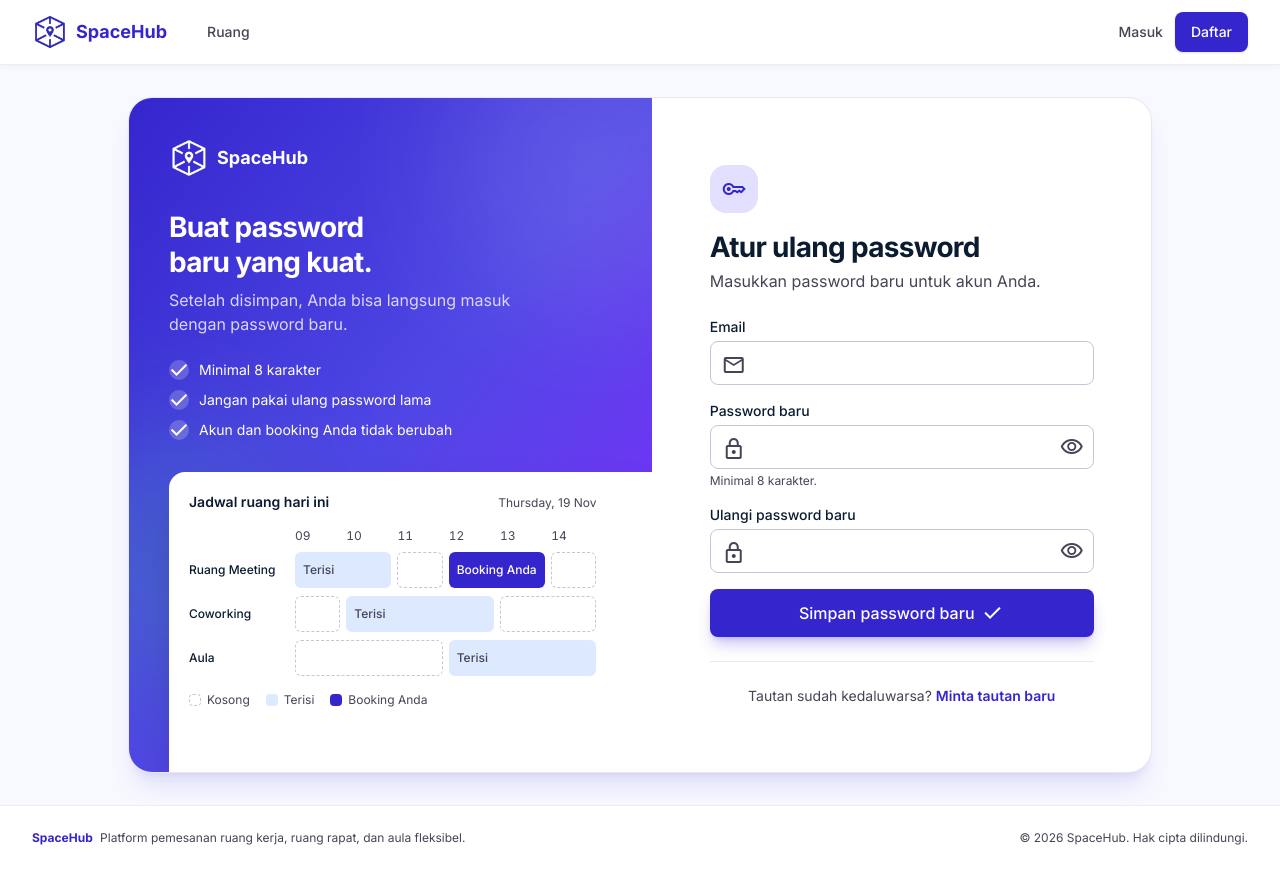
After one commit to nbyhq/spacehub, a Laravel app: page /reset-password/1 in a window 1280 px wide. The commit adds this page. Run offline with Laravel 12, Linux system fonts and the light colour scheme; style sheets or scripts are compiled from the project's sources.

Commit message:
menambah fitur lupa password

```diff
--- /dev/null
+++ b/app/Http/Controllers/PasswordResetController.php
@@ -0,0 +1,58 @@
+<?php
+
+namespace App\Http\Controllers;
+
+use App\Models\User;
+use Illuminate\Auth\Events\PasswordReset;
+use Illuminate\Http\Request;
+use Illuminate\Support\Facades\Password;
+use Illuminate\Support\Str;
+
+class PasswordResetController extends Controller
+{
+    public function showForgot()
+    {
+        return view('auth.forgot-password');
+    }
+
+    public function sendLink(Request $request)
+    {
+        $request->validate(['email' => ['required', 'email']]);
+
+        Password::sendResetLink($request->only('email'));
+
+        // Jawaban sama untuk email terdaftar maupun tidak, supaya daftar akun tidak bisa ditebak.
+        return back()->with('success', 'Jika email itu terdaftar, tautan untuk mengatur ulang password sudah dikirim. Cek kotak masuk dan folder spam.');
+    }
+
+    public function showReset(Request $request, string $token)
+    {
+        return view('auth.reset-password', ['token' => $token, 'email' => $request->query('email')]);
+    }
+
+    public function reset(Request $request)
+    {
+        $data = $request->validate([
+            'token' => ['required'],
+            'email' => ['required', 'email'],
+            'password' => ['required', 'string', 'min:8', 'confirmed'],
+        ]);
+
+        $status = Password::reset($data, function (User $user, string $password) {
+            $user->forceFill([
+                'password' => $password,
+                'remember_token' => Str::random(60),
+            ])->save();
+
+            event(new PasswordReset($user));
+        });
+
+        if ($status === Password::PasswordReset) {
+            return redirect()->route('login')->with('success', 'Password berhasil diubah. Silakan masuk dengan password baru.');
+        }
+
+        return back()
+            ->withInput($request->only('email'))
+            ->withErrors(['email' => 'Tautan reset tidak valid atau sudah kedaluwarsa. Minta tautan baru.']);
+    }
+}
--- a/app/Providers/AppServiceProvider.php
+++ b/app/Providers/AppServiceProvider.php
@@ -3,6 +3,8 @@
 namespace App\Providers;
 
 use App\Models\User;
+use Illuminate\Auth\Notifications\ResetPassword;
+use Illuminate\Notifications\Messages\MailMessage;
 use Illuminate\Support\Facades\Gate;
 use Illuminate\Pagination\Paginator;
 use Illuminate\Support\ServiceProvider;
@@ -18,5 +20,23 @@ class AppServiceProvider extends ServiceProvider
     {
         Paginator::defaultView('vendor.pagination.spacehub');
         Gate::define('admin', fn (User $user) => $user->role === 'admin');
+
+        // Email reset password berbahasa Indonesia.
+        ResetPassword::toMailUsing(function (object $notifiable, string $token) {
+            $url = url(route('password.reset', [
+                'token' => $token,
+                'email' => $notifiable->getEmailForPasswordReset(),
+            ], false));
+            $minutes = config('auth.passwords.'.config('auth.defaults.passwords').'.expire');
+
+            return (new MailMessage)
+                ->subject('Atur ulang password SpaceHub')
+                ->greeting('Halo, '.$notifiable->name)
+                ->line('Kami menerima permintaan untuk mengatur ulang password akun SpaceHub Anda.')
+                ->action('Atur ulang password', $url)
+                ->line("Tautan ini berlaku selama {$minutes} menit.")
+                ->line('Jika Anda tidak merasa memintanya, abaikan email ini. Password Anda tidak akan berubah.')
+                ->salutation('Terima kasih, SpaceHub');
+        });
     }
 }
--- /dev/null
+++ b/resources/views/auth/reset-password.blade.php
@@ -0,0 +1,64 @@
+@extends('layouts.app')
+
+@section('title', 'Atur Ulang Password - SpaceHub')
+
+@section('content')
+    <div class="card mx-auto grid max-w-5xl overflow-hidden rounded-3xl shadow-xl shadow-primary/10 lg:min-h-[32rem] lg:grid-cols-[1.05fr_1fr]">
+        @include('partials.auth-board', [
+            'title' => 'Buat password baru yang kuat.',
+            'text' => 'Setelah disimpan, Anda bisa langsung masuk dengan password baru.',
+            'points' => [
+                'Minimal 8 karakter',
+                'Jangan pakai ulang password lama',
+                'Akun dan booking Anda tidak berubah',
+            ],
+        ])
+
+        <div class="flex flex-col justify-center p-6 sm:p-10">
+            <div class="mx-auto w-full max-w-sm">
+                <a href="{{ route('home') }}" class="mb-space-lg flex w-fit items-center gap-2 text-title-card font-bold text-primary lg:hidden">
+                    <img src="{{ asset('images/logo.png') }}" alt="" class="size-9 shrink-0">
+                    SpaceHub
+                </a>
+
+                <span class="flex size-12 items-center justify-center rounded-2xl bg-primary-fixed text-primary">
+                    <span class="material-symbols-outlined text-[26px]">key</span>
+                </span>
+                <h1 class="mt-space-md text-headline-lg font-bold tracking-tight">Atur ulang password</h1>
+                <p class="mb-space-lg mt-1 text-body-lg text-on-surface-variant">Masukkan password baru untuk akun Anda.</p>
+
+                <form method="POST" action="{{ route('password.store') }}" class="space-y-4">
+                    @csrf
+                    <input type="hidden" name="token" value="{{ $token }}">
+
+                    <div>
+                        <label class="label" for="email">Email</label>
+                        <div class="relative">
+                            <span class="material-symbols-outlined pointer-events-none absolute left-3 top-3 text-[20px] text-on-surface-variant">mail</span>
+                            <input id="email" type="email" name="email" value="{{ old('email', $email) }}" required autocomplete="email"
+                                   class="input h-11 pl-10 text-base sm:text-body-md">
+                        </div>
+                        @error('email')<p class="field-error">{{ $message }}</p>@enderror
+                    </div>
+
+                    @include('partials.password-field', [
+                        'id' => 'password', 'name' => 'password', 'label' => 'Password baru', 'autocomplete' => 'new-password',
+                        'hint' => 'Minimal 8 karakter.',
+                    ])
+                    @include('partials.password-field', [
+                        'id' => 'password_confirmation', 'name' => 'password_confirmation', 'label' => 'Ulangi password baru', 'autocomplete' => 'new-password',
+                    ])
+
+                    <button class="btn-primary h-12 w-full text-body-lg shadow-lg shadow-primary/25">
+                        Simpan password baru <span class="material-symbols-outlined text-[20px]">check</span>
+                    </button>
+                </form>
+
+                <p class="mt-space-lg border-t border-outline-variant/40 pt-space-lg text-center text-body-md text-on-surface-variant">
+                    Tautan sudah kedaluwarsa?
+                    <a href="{{ route('password.request') }}" class="font-semibold text-primary hover:underline">Minta tautan baru</a>
+                </p>
+            </div>
+        </div>
+    </div>
+@endsection
--- a/routes/web.php
+++ b/routes/web.php
@@ -8,6 +8,7 @@ use App\Http\Controllers\Admin\UserController as AdminUserController;
 use App\Http\Controllers\AuthController;
 use App\Http\Controllers\BookingController;
 use App\Http\Controllers\HomeController;
+use App\Http\Controllers\PasswordResetController;
 use App\Http\Controllers\ProfileController;
 use App\Http\Controllers\SpaceController;
 use Illuminate\Support\Facades\Route;
@@ -22,6 +23,11 @@ Route::middleware('guest')->group(function () {
     Route::post('/login', [AuthController::class, 'login']);
     Route::get('/register', [AuthController::class, 'showRegister'])->name('register');
     Route::post('/register', [AuthController::class, 'register']);
+
+    Route::get('/forgot-password', [PasswordResetController::class, 'showForgot'])->name('password.request');
+    Route::post('/forgot-password', [PasswordResetController::class, 'sendLink'])->middleware('throttle:5,1')->name('password.email');
+    Route::get('/reset-password/{token}', [PasswordResetController::class, 'showReset'])->name('password.reset');
+    Route::post('/reset-password', [PasswordResetController::class, 'reset'])->middleware('throttle:10,1')->name('password.store');
 });
 
 Route::middleware('auth')->group(function () {
```
Also changed, not shown: resources/views/auth/forgot-password.blade.php (added, +54 -0 lines), resources/views/auth/login.blade.php (+7 -4 lines), tests/Feature/PasswordResetTest.php (added, +145 -0 lines).
